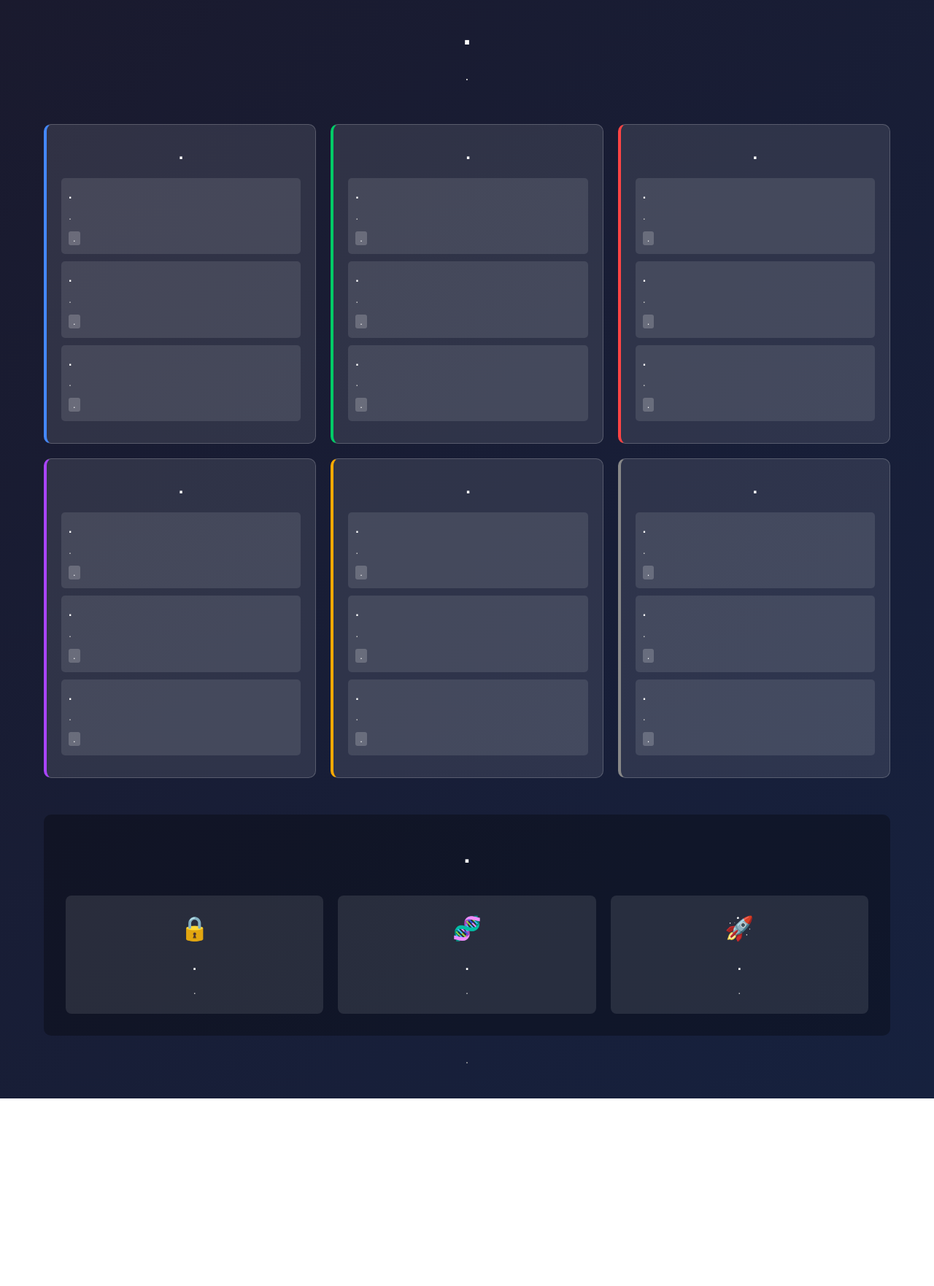
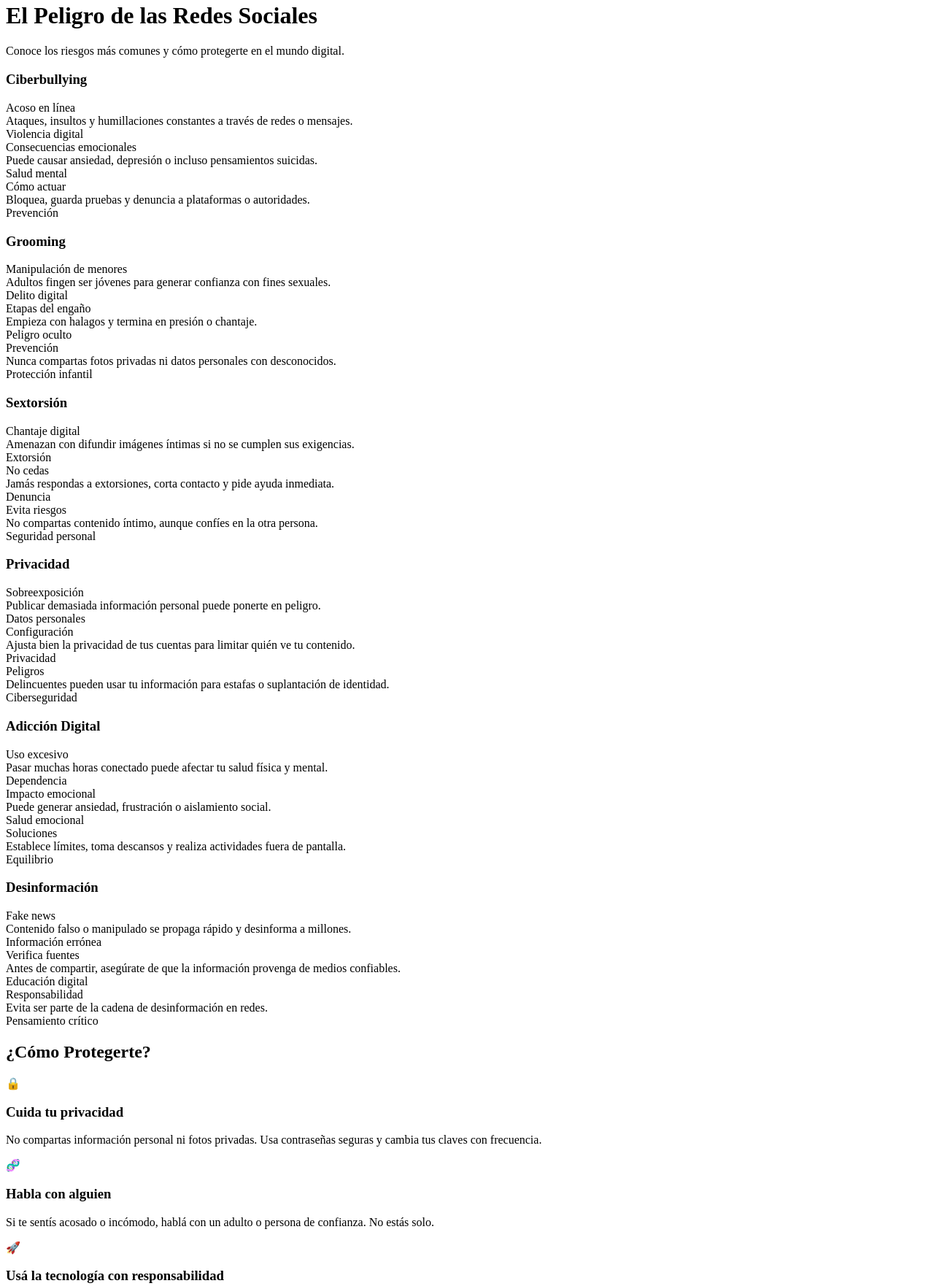
Before and after one commit to UYjefry/proyect, a plain HTML site: page index.html in a window 1280 px wide. Shown: the part 5-1767 px from the top of the page at 73% size. Before the commit the page ends 1510 px from the top, so only its background shows below. Drawn offline with Linux system fonts and the light colour scheme.

Commit message:
Update index.html

```diff
--- a/index.html
+++ b/index.html
@@ -1,310 +1,154 @@
-<!DOCTYPE html>
-<html lang="es">
-<head>
-    <meta charset="UTF-8">
-    <meta name="viewport" content="width=device-width, initial-scale=1.0">
-    <title>El Peligro de las Redes</title>
-    <style>
-        * {
-            margin: 0;
-            padding: 0;
-            box-sizing: border-box;
-        }
-
-        body {
-            font-family: Arial, sans-serif;
-            background: linear-gradient(135deg, #1a1a2e, #16213e);
-            color: white;
-            line-height: 1.6;
-        }
-
-        .container {
-            max-width: 1200px;
-            margin: 0 auto;
-            padding: 20px;
-        }
-
-        .header {
-            text-align: center;
-            margin-bottom: 50px;
-        }
-
-        .header h1 {
-            font-size: 2.5rem;
-            margin-bottom: 10px;
-        }
-
-        .header p {
-            font-size: 1.2rem;
-            color: #ccc;
-        }
-
-        .grid {
-            display: grid;
-            grid-template-columns: repeat(auto-fit, minmax(300px, 1fr));
-            gap: 20px;
-            margin-bottom: 50px;
-        }
-
-        .card {
-            background: rgba(255, 255, 255, 0.1);
-            border-radius: 10px;
-            padding: 20px;
-            border: 1px solid rgba(255, 255, 255, 0.2);
-        }
-
-        .card:hover {
-            background: rgba(255, 255, 255, 0.15);
-        }
-
-        .card-title {
-            font-size: 1.5rem;
-            margin-bottom: 15px;
-            text-align: center;
-        }
-
-        .item {
-            background: rgba(255, 255, 255, 0.1);
-            border-radius: 5px;
-            padding: 10px;
-            margin-bottom: 10px;
-        }
-
-        .item-name {
-            font-weight: bold;
-            margin-bottom: 5px;
-        }
-
-        .item-desc {
-            font-size: 0.9rem;
-            color: #ccc;
-            margin-bottom: 5px;
-        }
-
-        .item-tech {
-            background: rgba(255, 255, 255, 0.2);
-            padding: 2px 6px;
-            border-radius: 3px;
-            font-size: 0.8rem;
-        }
-
-        .blue { border-left: 4px solid #4488ff; }
-        .green { border-left: 4px solid #00cc66; }
-        .red { border-left: 4px solid #ff4444; }
-        .purple { border-left: 4px solid #aa44ff; }
-        .yellow { border-left: 4px solid #ffaa00; }
-        .gray { border-left: 4px solid #888; }
-
-        .bottom {
-            background: rgba(0, 0, 0, 0.3);
-            border-radius: 10px;
-            padding: 30px;
-            text-align: center;
-        }
-
-        .bottom h2 {
-            font-size: 2rem;
-            margin-bottom: 30px;
-        }
-
-        .features {
-            display: grid;
-            grid-template-columns: repeat(auto-fit, minmax(200px, 1fr));
-            gap: 20px;
-        }
-
-        .feature {
-            padding: 20px;
-            background: rgba(255, 255, 255, 0.1);
-            border-radius: 8px;
-        }
-
-        .feature-icon {
-            font-size: 2rem;
-            margin-bottom: 10px;
-        }
-
-        .feature h3 {
-            margin-bottom: 8px;
-        }
-
-        .feature p {
-            color: #ccc;
-            font-size: 0.9rem;
-        }
-
-        .footer {
-            text-align: center;
-            padding: 20px;
-            color: #aaa;
-        }
-
-        @media (max-width: 768px) {
-            .header h1 { font-size: 2rem; }
-            .grid { grid-template-columns: 1fr; }
-            .container { padding: 15px; }
-        }
-    </style>
-</head>
-<body>
-    <div class="container">
 <!-- Header -->
 <div class="header">
-            <h1>.</h1>
-            <p>.</p>
+    <h1>El Peligro de las Redes Sociales</h1>
+    <p>Conoce los riesgos más comunes y cómo protegerte en el mundo digital.</p>
 </div>
 
 <!-- Cards Grid -->
-        <div class="grid">
 
 <!-- Frontend -->
 <div class="card blue">
-                <h3 class="card-title">.</h3>
+    <h3 class="card-title">Ciberbullying</h3>
     <div class="item">
-                    <div class="item-name">.</div>
-                    <div class="item-desc">.</div>
-                    <span class="item-tech">.</span>
+        <div class="item-name">Acoso en línea</div>
+        <div class="item-desc">Ataques, insultos y humillaciones constantes a través de redes o mensajes.</div>
+        <span class="item-tech">Violencia digital</span>
     </div>
     <div class="item">
-                    <div class="item-name">.</div>
-                    <div class="item-desc">.</div>
-                    <span class="item-tech">.</span>
+        <div class="item-name">Consecuencias emocionales</div>
+        <div class="item-desc">Puede causar ansiedad, depresión o incluso pensamientos suicidas.</div>
+        <span class="item-tech">Salud mental</span>
     </div>
     <div class="item">
-                    <div class="item-name">.</div>
-                    <div class="item-desc">.</div>
-                    <span class="item-tech">.</span>
+        <div class="item-name">Cómo actuar</div>
+        <div class="item-desc">Bloquea, guarda pruebas y denuncia a plataformas o autoridades.</div>
+        <span class="item-tech">Prevención</span>
     </div>
 </div>
 
 <!-- API -->
 <div class="card green">
-                <h3 class="card-title">.</h3>
+    <h3 class="card-title">Grooming</h3>
     <div class="item">
-                    <div class="item-name">.</div>
-                    <div class="item-desc">.</div>
-                    <span class="item-tech">.</span>
+        <div class="item-name">Manipulación de menores</div>
+        <div class="item-desc">Adultos fingen ser jóvenes para generar confianza con fines sexuales.</div>
+        <span class="item-tech">Delito digital</span>
     </div>
     <div class="item">
-                    <div class="item-name">.</div>
-                    <div class="item-desc">.</div>
-                    <span class="item-tech">.</span>
+        <div class="item-name">Etapas del engaño</div>
+        <div class="item-desc">Empieza con halagos y termina en presión o chantaje.</div>
+        <span class="item-tech">Peligro oculto</span>
     </div>
     <div class="item">
-                    <div class="item-name">.</div>
-                    <div class="item-desc">.</div>
-                    <span class="item-tech">.</span>
+        <div class="item-name">Prevención</div>
+        <div class="item-desc">Nunca compartas fotos privadas ni datos personales con desconocidos.</div>
+        <span class="item-tech">Protección infantil</span>
     </div>
 </div>
 
 <!-- Security -->
 <div class="card red">
-                <h3 class="card-title">.</h3>
+    <h3 class="card-title">Sextorsión</h3>
     <div class="item">
-                    <div class="item-name">.</div>
-                    <div class="item-desc">.</div>
-                    <span class="item-tech">.</span>
+        <div class="item-name">Chantaje digital</div>
+        <div class="item-desc">Amenazan con difundir imágenes íntimas si no se cumplen sus exigencias.</div>
+        <span class="item-tech">Extorsión</span>
     </div>
     <div class="item">
-                    <div class="item-name">.</div>
-                    <div class="item-desc">.</div>
-                    <span class="item-tech">.</span>
+        <div class="item-name">No cedas</div>
+        <div class="item-desc">Jamás respondas a extorsiones, corta contacto y pide ayuda inmediata.</div>
+        <span class="item-tech">Denuncia</span>
     </div>
     <div class="item">
-                    <div class="item-name">.</div>
-                    <div class="item-desc">.</div>
-                    <span class="item-tech">.</span>
+        <div class="item-name">Evita riesgos</div>
+        <div class="item-desc">No compartas contenido íntimo, aunque confíes en la otra persona.</div>
+        <span class="item-tech">Seguridad personal</span>
     </div>
 </div>
 
 <!-- Bio Analysis -->
 <div class="card purple">
-                <h3 class="card-title">.</h3>
+    <h3 class="card-title">Privacidad</h3>
     <div class="item">
-                    <div class="item-name">.</div>
-                    <div class="item-desc">.</div>
-                    <span class="item-tech">.</span>
+        <div class="item-name">Sobreexposición</div>
+        <div class="item-desc">Publicar demasiada información personal puede ponerte en peligro.</div>
+        <span class="item-tech">Datos personales</span>
     </div>
     <div class="item">
-                    <div class="item-name">.</div>
-                    <div class="item-desc">.</div>
-                    <span class="item-tech">.</span>
+        <div class="item-name">Configuración</div>
+        <div class="item-desc">Ajusta bien la privacidad de tus cuentas para limitar quién ve tu contenido.</div>
+        <span class="item-tech">Privacidad</span>
     </div>
     <div class="item">
-                    <div class="item-name">.</div>
-                    <div class="item-desc">.</div>
-                    <span class="item-tech">.</span>
+        <div class="item-name">Peligros</div>
+        <div class="item-desc">Delincuentes pueden usar tu información para estafas o suplantación de identidad.</div>
+        <span class="item-tech">Ciberseguridad</span>
     </div>
 </div>
 
 <!-- Data -->
 <div class="card yellow">
-                <h3 class="card-title">.</h3>
+    <h3 class="card-title">Adicción Digital</h3>
     <div class="item">
-                    <div class="item-name">.</div>
-                    <div class="item-desc">.</div>
-                    <span class="item-tech">.</span>
+        <div class="item-name">Uso excesivo</div>
+        <div class="item-desc">Pasar muchas horas conectado puede afectar tu salud física y mental.</div>
+        <span class="item-tech">Dependencia</span>
     </div>
     <div class="item">
-                    <div class="item-name">.</div>
-                    <div class="item-desc">.</div>
-                    <span class="item-tech">.</span>
+        <div class="item-name">Impacto emocional</div>
+        <div class="item-desc">Puede generar ansiedad, frustración o aislamiento social.</div>
+        <span class="item-tech">Salud emocional</span>
     </div>
     <div class="item">
-                    <div class="item-name">.</div>
-                    <div class="item-desc">.</div>
-                    <span class="item-tech">.</span>
+        <div class="item-name">Soluciones</div>
+        <div class="item-desc">Establece límites, toma descansos y realiza actividades fuera de pantalla.</div>
+        <span class="item-tech">Equilibrio</span>
     </div>
 </div>
 
 <!-- Infrastructure -->
 <div class="card gray">
-                <h3 class="card-title">.</h3>
+    <h3 class="card-title">Desinformación</h3>
     <div class="item">
-                    <div class="item-name">.</div>
-                    <div class="item-desc">.</div>
-                    <span class="item-tech">.</span>
+        <div class="item-name">Fake news</div>
+        <div class="item-desc">Contenido falso o manipulado se propaga rápido y desinforma a millones.</div>
+        <span class="item-tech">Información errónea</span>
     </div>
     <div class="item">
-                    <div class="item-name">.</div>
-                    <div class="item-desc">.</div>
-                    <span class="item-tech">.</span>
+        <div class="item-name">Verifica fuentes</div>
+        <div class="item-desc">Antes de compartir, asegúrate de que la información provenga de medios confiables.</div>
+        <span class="item-tech">Educación digital</span>
     </div>
     <div class="item">
-                    <div class="item-name">.</div>
-                    <div class="item-desc">.</div>
-                    <span class="item-tech">.</span>
+        <div class="item-name">Responsabilidad</div>
+        <div class="item-desc">Evita ser parte de la cadena de desinformación en redes.</div>
+        <span class="item-tech">Pensamiento crítico</span>
     </div>
-            </div>
-
 </div>
 
 <!-- Bottom Section -->
 <div class="bottom">
-            <h2>.</h2>
+    <h2>¿Cómo Protegerte?</h2>
     <div class="features">
         <div class="feature">
             <div class="feature-icon">🔒</div>
-                    <h3>.</h3>
-                    <p>.</p>
+            <h3>Cuida tu privacidad</h3>
+            <p>No compartas información personal ni fotos privadas. Usa contraseñas seguras y cambia tus claves con frecuencia.</p>
         </div>
         <div class="feature">
             <div class="feature-icon">🧬</div>
-                    <h3>.</h3>
-                    <p>.</p>
+            <h3>Habla con alguien</h3>
+            <p>Si te sentís acosado o incómodo, hablá con un adulto o persona de confianza. No estás solo.</p>
         </div>
         <div class="feature">
             <div class="feature-icon">🚀</div>
-                    <h3>.</h3>
-                    <p>.</p>
+            <h3>Usá la tecnología con responsabilidad</h3>
+            <p>Disfrutá las redes sociales con criterio. Pensá antes de publicar y cuidá tu bienestar digital.</p>
         </div>
     </div>
 </div>
 
 <!-- Footer -->
 <div class="footer">
-            <p>.</p>
+    <p>© 2025 Conciencia Digital. Todos los derechos reservados.</p>
 </div>
-    </div>
-</body>
-</html>
```
Lines whose indentation alone changed are shown as unchanged.
